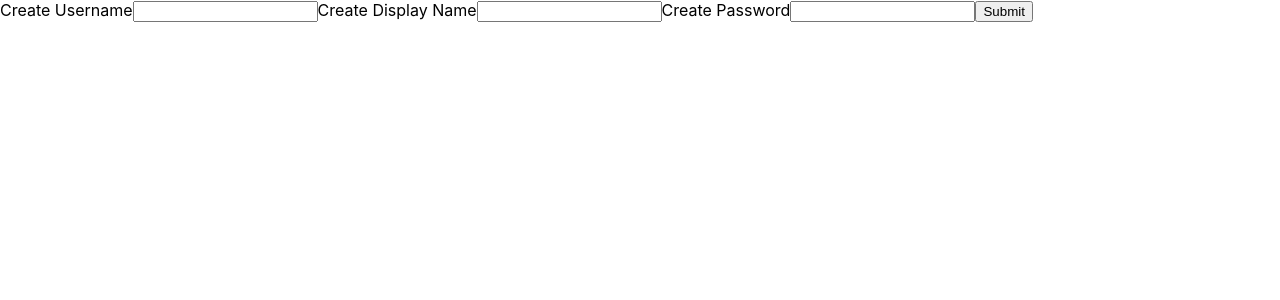
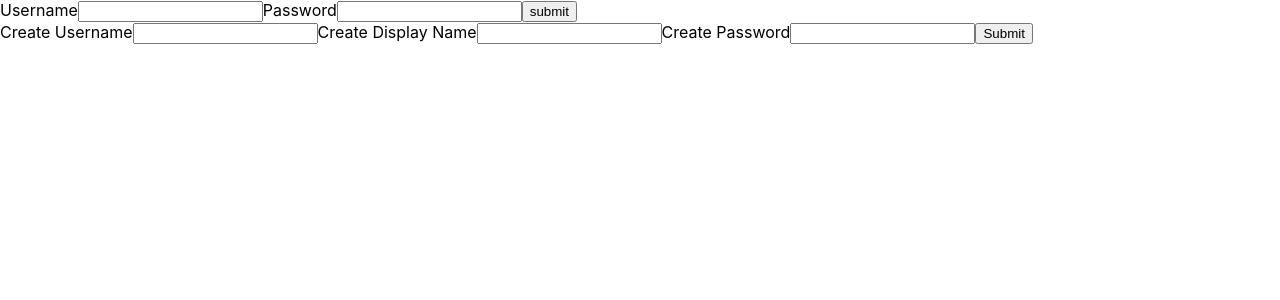
Before and after one commit to Software-Sleeps/DI-Capstone2-SocialNetworkLite, a React (Create React App) app: page / in a window 1280 px wide. Shown: the top 300 px of the page. Built offline with nearby package versions, Linux system fonts and the light colour scheme.

Commit message:
login auth working

```diff
--- a/src/App.js
+++ b/src/App.js
@@ -2,13 +2,13 @@ import logo from './logo.svg';
 import './App.css';
 
 import React, { Component } from 'react';
-import CreateUser from './components/CreateUser/CreateUser';
+import Login from './components/Login/Login';
 
 class App extends Component {
   render() {
     return (
       <div>
-      <CreateUser/>
+      <Login/>
       </div>
     );
   }
--- a/src/components/Login/Login.js
+++ b/src/components/Login/Login.js
@@ -0,0 +1,103 @@
+import React, { Component } from 'react';
+import CreateUser from '../CreateUser/CreateUser';
+
+class Login extends Component {
+    constructor(props){
+        super(props)
+        this.state = {
+            username: '',
+            password: '',
+
+            //temporary until passed to props
+            URL: 'https://socialnetworklite.herokuapp.com',
+            token: ''
+        }
+
+        this.handleUsernameChange=this.handleUsernameChange.bind(this)
+        this.handlePasswordChange=this.handlePasswordChange.bind(this)
+        this.handleLogin=this.handleLogin.bind(this)
+    }
+
+    //for username
+    handleUsernameChange(event){
+        this.setState({
+            username: event.target.value
+        })
+
+    }
+
+    //for password
+    handlePasswordChange(event){
+        this.setState({
+            password: event.target.value
+        })
+    }
+
+    //login user
+    handleLogin(event){
+        event.preventDefault()
+
+        fetch(`${this.state.URL}/auth/login`,{
+            method: "POST",
+            headers: {
+                "Content-Type": "application/json"
+            },
+            body: JSON.stringify({
+                username: this.state.username,
+                password: this.state.password
+            })
+        })
+        .then(response => response.json())
+        .then(data =>{
+            console.log("ALL login data", data)
+
+            //changing token state value to token in data
+            this.setState({
+                token: data.token
+            })
+
+            //stores token to access throughout account
+            sessionStorage.setItem('token', JSON.stringify(data.token))
+
+            //making sure that token was stored
+            console.log(sessionStorage.getItem('token'))
+        })
+
+    }
+
+    render() {
+        return (
+            <div>
+                <form onSubmit={this.handleLogin}>
+                    <label htmlFor="username">
+                        Username
+
+                        <input
+                        type="text"
+                        onChange={this.handleUsernameChange}
+                        name={this.state.username}
+                        value={this.state.username}
+                        />
+                    </label>
+
+                    <label htmlFor="password">
+                        Password
+                        <input
+                        type="password"
+                        onChange={this.handlePasswordChange}
+                        name={this.state.password}
+                        value={this.state.password}
+                        />
+                    </label>
+
+                <input type="submit" value="submit"/>
+                </form>
+
+
+                <CreateUser/>
+            </div>
+        );
+    }
+}
+
+export default Login;
```
